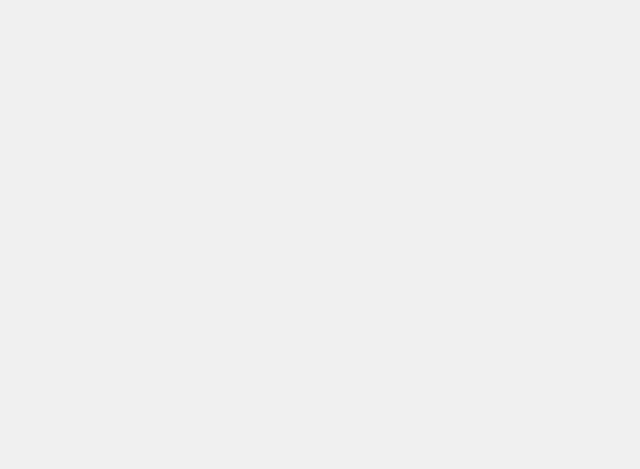
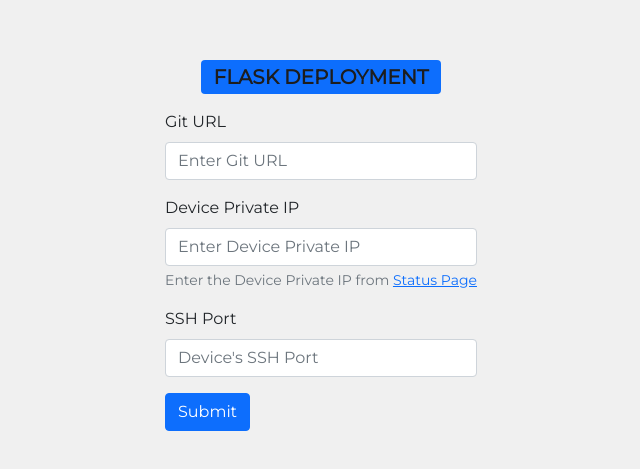
Before and after one commit to Pinto565/opencloud-v1-fe, a React (Create React App) app: page /deploy/html in a window 1280 px wide. Shown: the part 155-624 px from the top of the page, without its empty margins (319-959 px from the left). Built offline with nearby package versions, Linux system fonts and the light colour scheme.

Commit message:
added html page

```diff
--- a/src/App.js
+++ b/src/App.js
@@ -5,6 +5,7 @@
 import DeviceStatus from "./pages/DeviceStatus";
 import DeployApplication from "./pages/DeployApplication";
 import FlaskDeployment from "./pages/FlaskDeployment";
+import HtmlDeployment from "./pages/HtmlDeployment"
 import AddDevice from "./pages/AddDevice";
 import SshKey from "./pages/SshKey";
 
@@ -18,8 +19,9 @@
           <Route exact path="/devices" component={DeviceStatus} />
           <Route exact path="/deploy" component={DeployApplication} />
           <Route exact path="/deploy/flask" component={FlaskDeployment} />
-          <Route exact path="/devices/add" component={AddDevice} />
-          <Route exact path="/ssh" component={SshKey} />
+          <Route exact path="/deploy/html" component={HtmlDeployment} />
+          {/* <Route exact path="/devices/add" component={AddDevice} /> */}
+          {/* <Route exact path="/ssh" component={SshKey} /> */}
         </Switch>
       </Router>
     </div>
--- a/src/pages/DeployApplication.jsx
+++ b/src/pages/DeployApplication.jsx
@@ -11,6 +11,11 @@
             <button className="btn btn-primary">Python - Flask</button>
           </Link>
         </div>
+        <div className="vh-100 d-flex justify-content-center align-items-center px-3">
+          <Link to="/deploy/html">
+            <button className="btn btn-primary">HTML</button>
+          </Link>
+        </div>
       </FadeIn>
     </div>
   );
--- a/src/pages/DeviceStatus.jsx
+++ b/src/pages/DeviceStatus.jsx
@@ -37,7 +37,7 @@
             </div>
             <div className="date-time">
               <p className="mb-1 last-updated">Last updated</p>
-              <span>{time} </span>
+              <span>{time}</span>
               <span>{date}</span>
             </div>
           </div>
--- /dev/null
+++ b/src/pages/HtmlDeployment.jsx
@@ -0,0 +1,118 @@
+import React from "react";
+import { useState, useRef } from "react";
+import Loader from "../components/Loader";
+import ApplicationDeploymentStatus from "../pages/ResponsePages/ApplicationDeploymentStatus";
+import FadeIn from "../components/FadeIn";
+import axios from "axios";
+import Problem from "../components/Problem";
+
+export default function FlaskDeployment() {
+  const [dataSent, setDataSent] = useState(false);
+  const [dataReceived, setDataReceived] = useState(false);
+  const [apiData, setApiData] = useState({});
+  const [error, setError] = useState(false);
+
+  const gitRef = useRef();
+  const deviceRef = useRef();
+  const portRef = useRef();
+
+  const handleOnClick = () => {
+    setDataSent(true);
+    axios
+      .get("http://107.175.94.152:5000/deploy/html", {
+        params: {
+          giturl: gitRef.current.value,
+          device: deviceRef.current.value,
+          port: portRef.current.value,
+        },
+      })
+      .then((res) => {
+        // console.log(res.data);
+        setApiData(res.data);
+        // console.log(apiData);
+      })
+      .then(() => {
+        setDataReceived(true);
+        // console.log(apiData);
+      })
+      .catch((err) => {
+        // console.log(err.response.data);
+        setError(true);
+      });
+  };
+
+  if (error) {
+    return <Problem />;
+  }
+  return (
+    <div>
+      <FadeIn>
+        {dataSent ? (
+          dataReceived ? (
+            <ApplicationDeploymentStatus
+              result={apiData}
+            ></ApplicationDeploymentStatus>
+          ) : (
+            <Loader />
+          )
+        ) : (
+          <div>
+            <div className="vh-100 d-flex justify-content-center align-items-center flex-column px-3">
+              <p className="badge bg-primary text-uppercase fs-5 mb-3">
+                Flask Deployment
+              </p>
+              <form action="#">
+                <div class="mb-3">
+                  <label for="giturl" class="form-label">
+                    Git URL
+                  </label>
+                  <input
+                    type="url"
+                    class="form-control"
+                    id="giturl"
+                    name="giturl"
+                    ref={gitRef}
+                    placeholder="Enter Git URL"
+                  />
+                </div>
+                <div class="mb-3">
+                  <label for="device" class="form-label">
+                    Device Private IP
+                  </label>
+                  <input
+                    type="text"
+                    class="form-control"
+                    name="device"
+                    id="device"
+                    ref={deviceRef}
+                    placeholder="Enter Device Private IP"
+                  />
+                  <div className="form-text">
+                    Enter the Device Private IP from{" "}
+                    <a href="/devices">Status Page</a>
+                  </div>
+                </div>
+                <div class="mb-3">
+                  <label for="ssh-port" class="form-label">
+                    SSH Port
+                  </label>
+                  <input
+                    type="text"
+                    class="form-control"
+                    name="port"
+                    id="ssh-port"
+                    ref={portRef}
+                    placeholder="Device's SSH Port"
+                  />
+                </div>
+                <button onClick={handleOnClick} class="btn btn-primary">
+                  Submit
+                </button>
+              </form>
+            </div>
+          </div>
+        )}
+      </FadeIn>
+    </div>
+  );
+}
--- a/src/pages/LandingPage.jsx
+++ b/src/pages/LandingPage.jsx
@@ -1,7 +1,6 @@
 import React from "react";
 import { Link } from "react-router-dom";
 import FadeIn from "../components/FadeIn";
-
 
 export default function LandingPage() {
   return (
@@ -9,21 +8,21 @@
       <FadeIn>
         <div className="vh-100 d-flex justify-content-center align-items-center px-3">
           <Link to="/devices">
-            <button className="btn btn-primary">Device Status</button>
+            <button className="btn btn-primary mx-1">Device Status</button>
           </Link>
-          <Link to="/ssh">
+          {/* <Link to="/ssh">
             <button className="btn btn-primary mx-3">
               Get Master SSH Key
             </button>
-          </Link>
+          </Link> */}
           <Link to="/deploy">
-            <button className="btn btn-primary mx-3">
+            <button className="btn btn-primary mx-1">
               Deploy A Application
             </button>
           </Link>
-          <Link to="/devices/add">
+          {/* <Link to="/devices/add">
             <button className="btn btn-primary">Add Your Device</button>
-          </Link>
+          </Link> */}
         </div>
       </FadeIn>
     </div>
```
